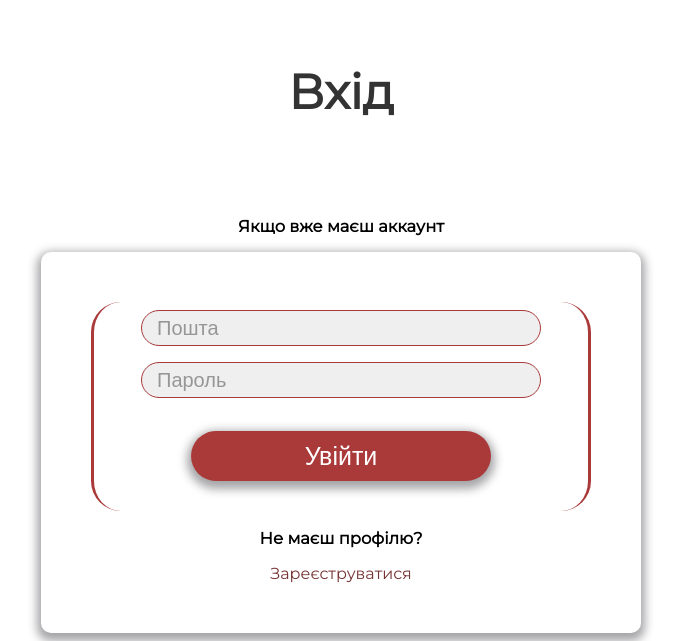
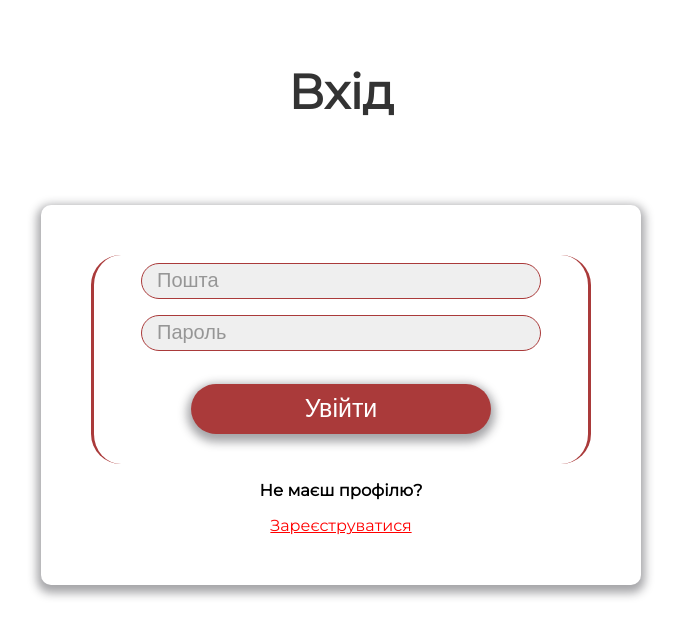
Before and after one commit to movchun567/Gym_Assistant, a Flask app: page /login_form/ in a window 1280 px wide. Shown: the part 174-815 px from the top of the page, without its empty margins (299-980 px from the left). After the commit the page ends 772 px from the top, so only its background shows below. Run offline with Flask 3, Linux system fonts and the light colour scheme.

Commit message:
minor changes to forms

```diff
--- a/templates/login.html
+++ b/templates/login.html
@@ -12,7 +12,6 @@
         </div>
         <div>
             <span class="v633_61"><h2>Вхід</h2> </span>
-            <h3 style="text-align: center; font-family: Montserrat;">Якщо вже маєш аккаунт</h3>
             <div class="Form" style="text-align: center;">
                 <div class="tab-content">
                   <div id="Insertion">
@@ -30,7 +29,7 @@
                     </form>
                 </div>
                 <h3 style="font-family: Montserrat;">Не маєш профілю?</h3>
-                <a href="{{ url_for('registration_form') }}" style="font-family: Montserrat; font-size: medium;">Зареєструватися</a>
+                <a href="{{ url_for('registration_form') }}" style="font-family: Montserrat; font-size: medium; color: red;"><u>Зареєструватися</u></a>
               </div>
             </div>
     </body>
--- a/templates/registration_form.html
+++ b/templates/registration_form.html
@@ -59,7 +59,7 @@
                   </script>
                 </div>
                 <h3 style="font-family: Montserrat; text-align: center;">Вже маєш профіль?</h3>
-                <a href="{{ url_for('login_form') }} " style="font-family: Montserrat; font-size: medium;">Увійти</a>
+                <a href="{{ url_for('login_form') }} " style="font-family: Montserrat; font-size: medium; color: red;"><u>Увійти</u></a>
               </div>
           </div>
     </body>
```
